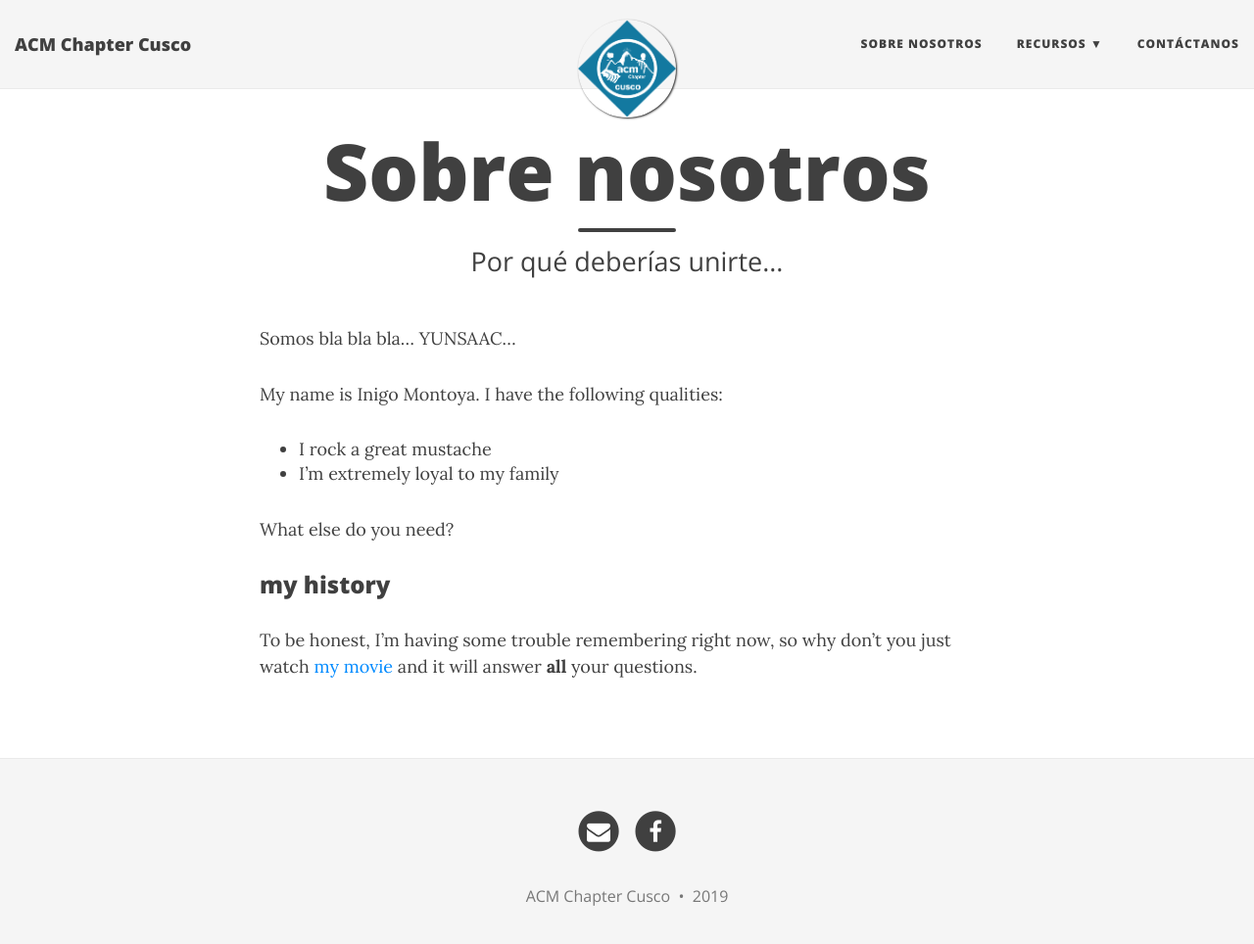
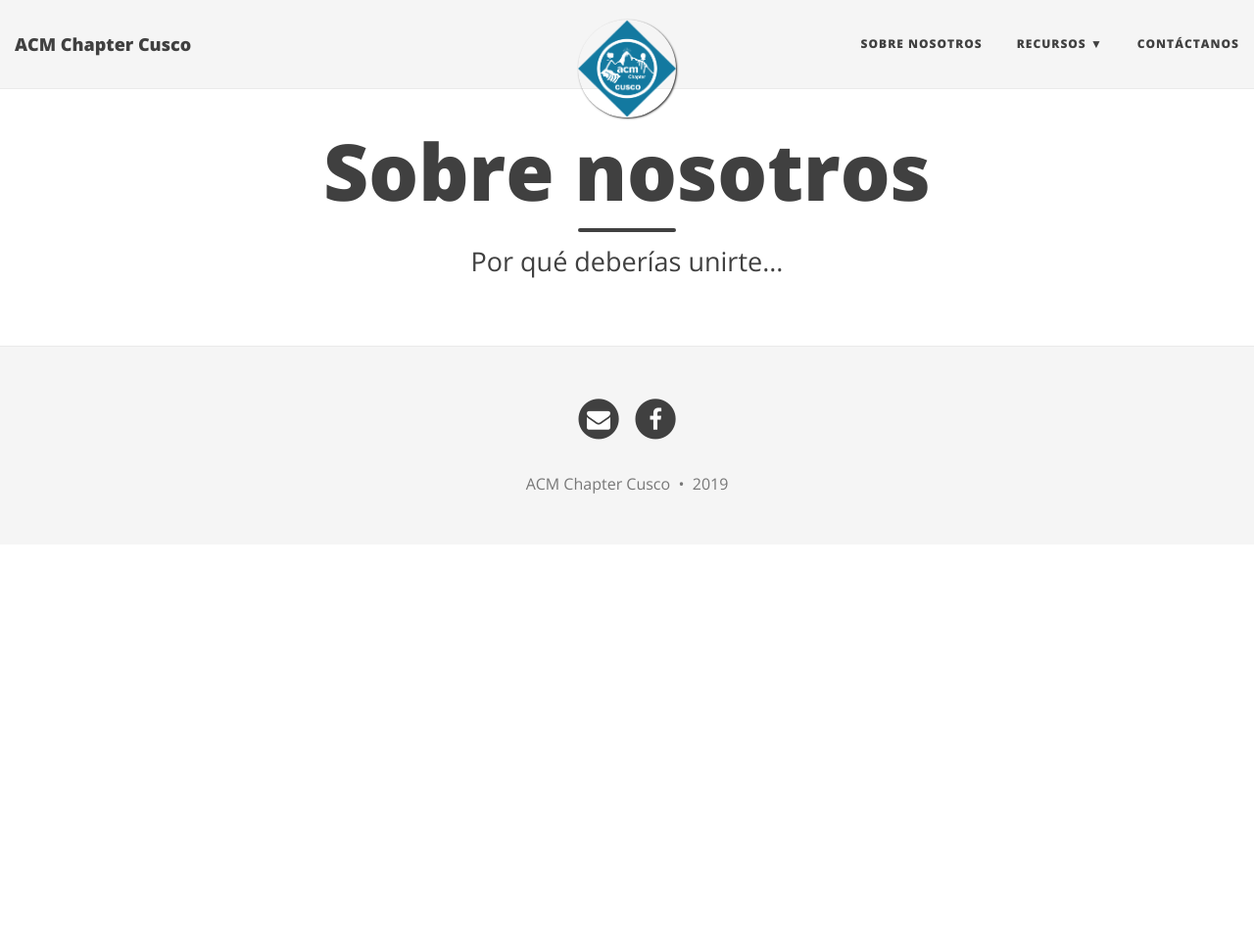
Before and after one commit to acmchaptercusco/acmchaptercusco.github.io, a Jekyll site: the page built from about.md, in a window 1280 px wide and 977 px high. Shown: the top 964 px of the window at 98% size. Built offline with Jekyll 4.4.1, drawn with Linux system fonts in a browser that asks for light colours; nearby versions of some CDN libraries.

Commit message:
Restore?

```diff
--- a/_config.yml
+++ b/_config.yml
@@ -29,7 +29,7 @@
     #- Beautiful Jekyll: "http://deanattali.com/beautiful-jekyll/"
     #- Learn markdown: "http://www.markdowntutorial.com/"
     #- GitHub Pages: "https://pages.github.com/"
-  Contáctanos: "contact"
+  Contáctanos: "contacto"
 
 # Image to show in the navigation bar - image must be a square (width = height)
 # Remove this parameter if you don't want an image in the navbar
--- a/about.md
+++ b/about.md
@@ -3,16 +3,3 @@
 title: Sobre nosotros
 subtitle: Por qué deberías unirte...
 ---
-
-Somos bla bla bla... YUNSAAC...
-
-My name is Inigo Montoya. I have the following qualities:
-
-- I rock a great mustache
-- I'm extremely loyal to my family
-
-What else do you need?
-
-### my history
-
-To be honest, I'm having some trouble remembering right now, so why don't you just watch [my movie](http://en.wikipedia.org/wiki/The_Princess_Bride_%28film%29) and it will answer **all** your questions.
--- a/index.html
+++ b/index.html
@@ -1,7 +1,7 @@
 ---
 layout: page
 title: ACM Chapter Cusco
-subtitle: La persona fractal y la libertad sexual en rumania
+subtitle: El cateterismo de los elefantes...
 use-site-title: true
 ---
 
```
Also changed, not shown: contacto.md (added, +5 -0 lines). Lines whose indentation alone changed are shown as unchanged.
